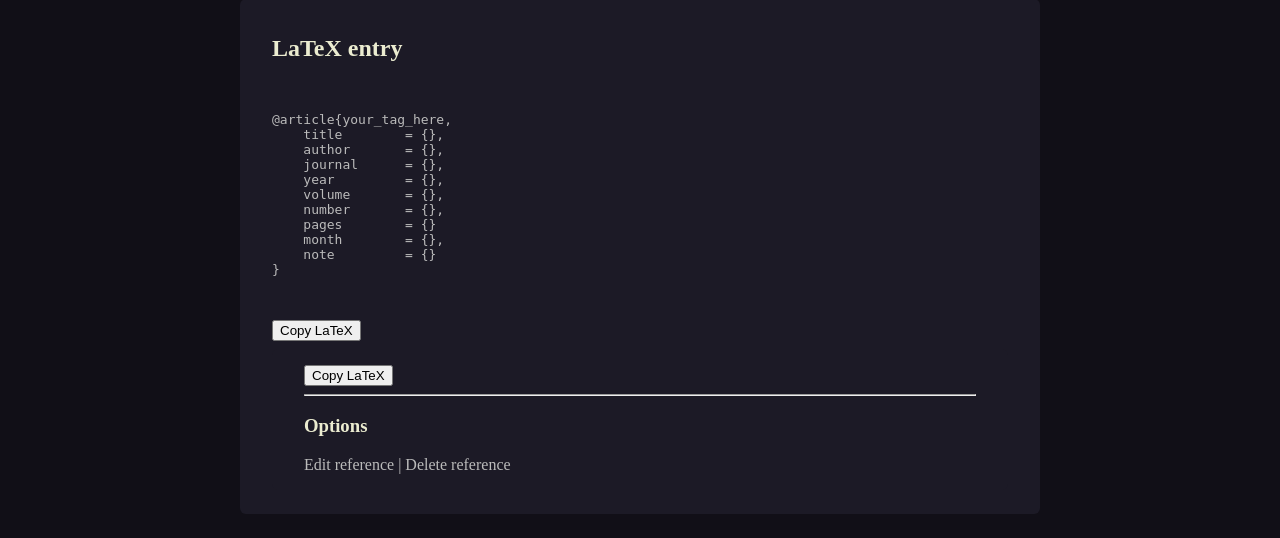
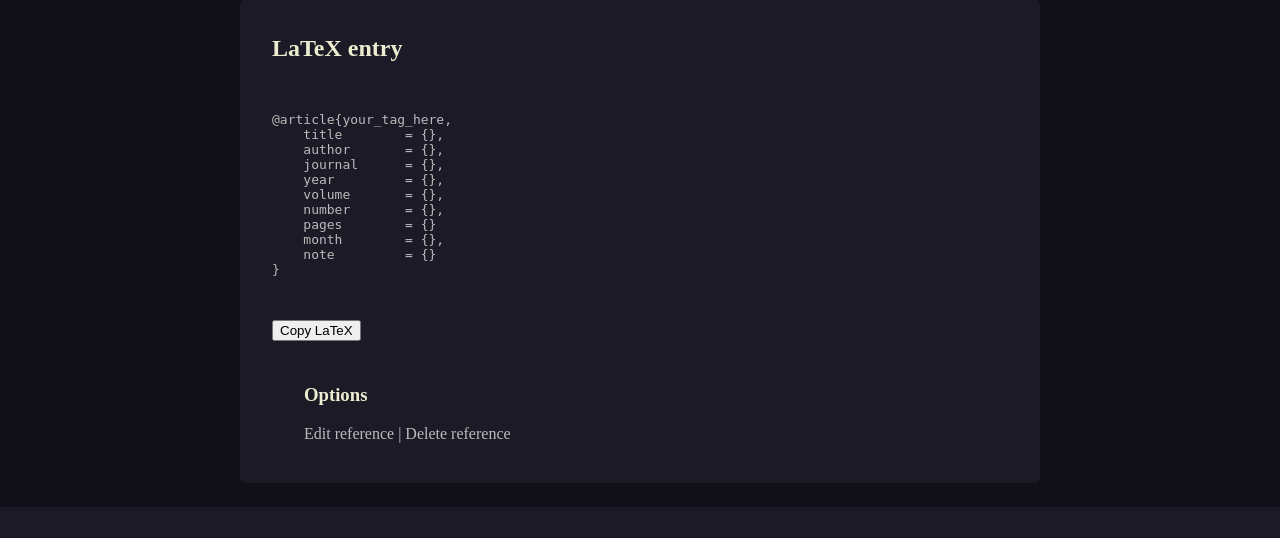
Before and after one commit to santeri0200/FlashForge, a Flask app: template src/templates/article.html in a window 1280 px wide. Shown: the part 411-949 px from the top of the page. After the commit the page ends 918 px from the top, so only its background shows below. Run offline with Flask 3, Linux system fonts and the light colour scheme; the template is opened without the code that fills it, so the values that code supplies are empty.

Commit message:
fix errors

```diff
--- a/src/templates/article.html
+++ b/src/templates/article.html
@@ -31,8 +31,6 @@
     </div></pre>
     <button id="copy-button">Copy LaTeX</button> <p id="copied" style="display: none; color: lime">Copied!</p>
     <div class="ref">
-        <button id="copy-button">Copy LaTeX</button> <p id="copied" style="display: none; color: lime">Copied!</p>
-        <hr>
         <h3>Options</h3>
         <a href="/edit/article/{{article.id}}">Edit reference</a> | <a href="/delete/article/{{article.id}}">Delete reference</a>
     </div>
```
Also changed, not shown: .github/workflows/main.yaml.
